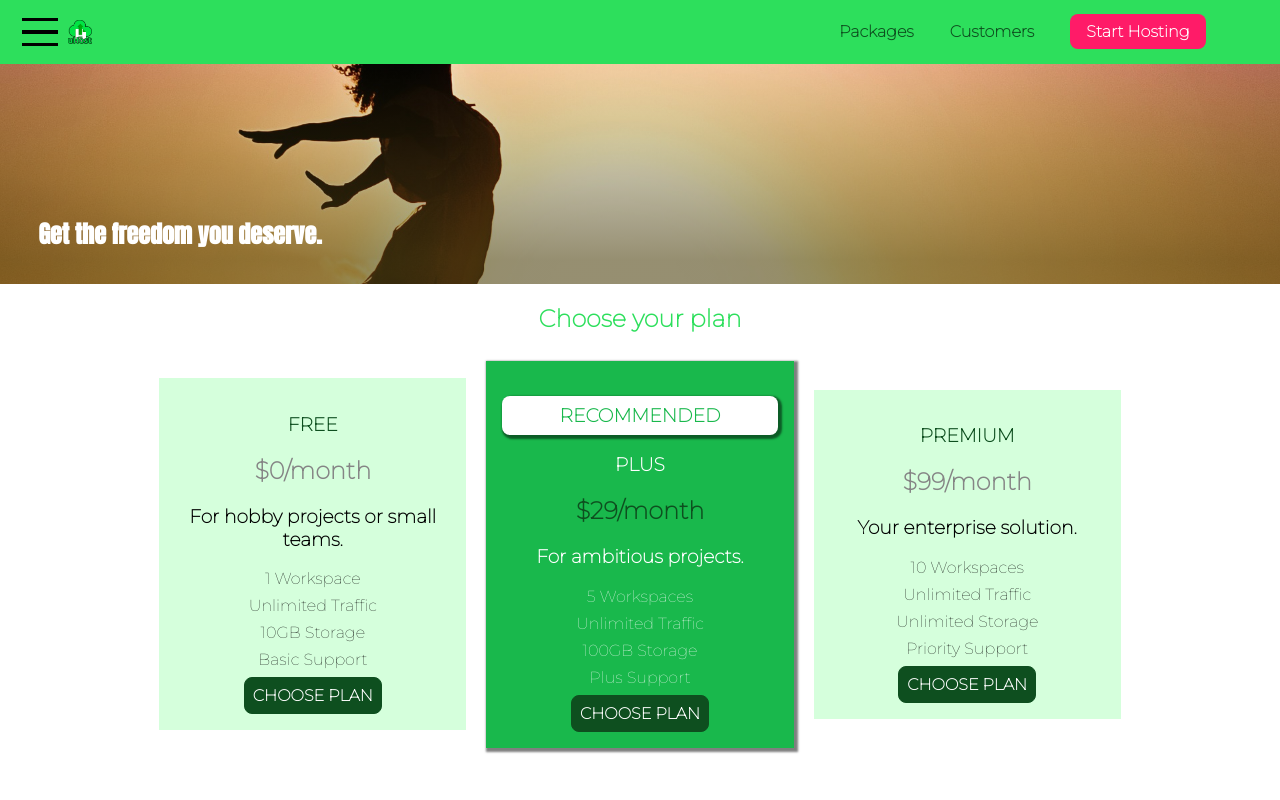
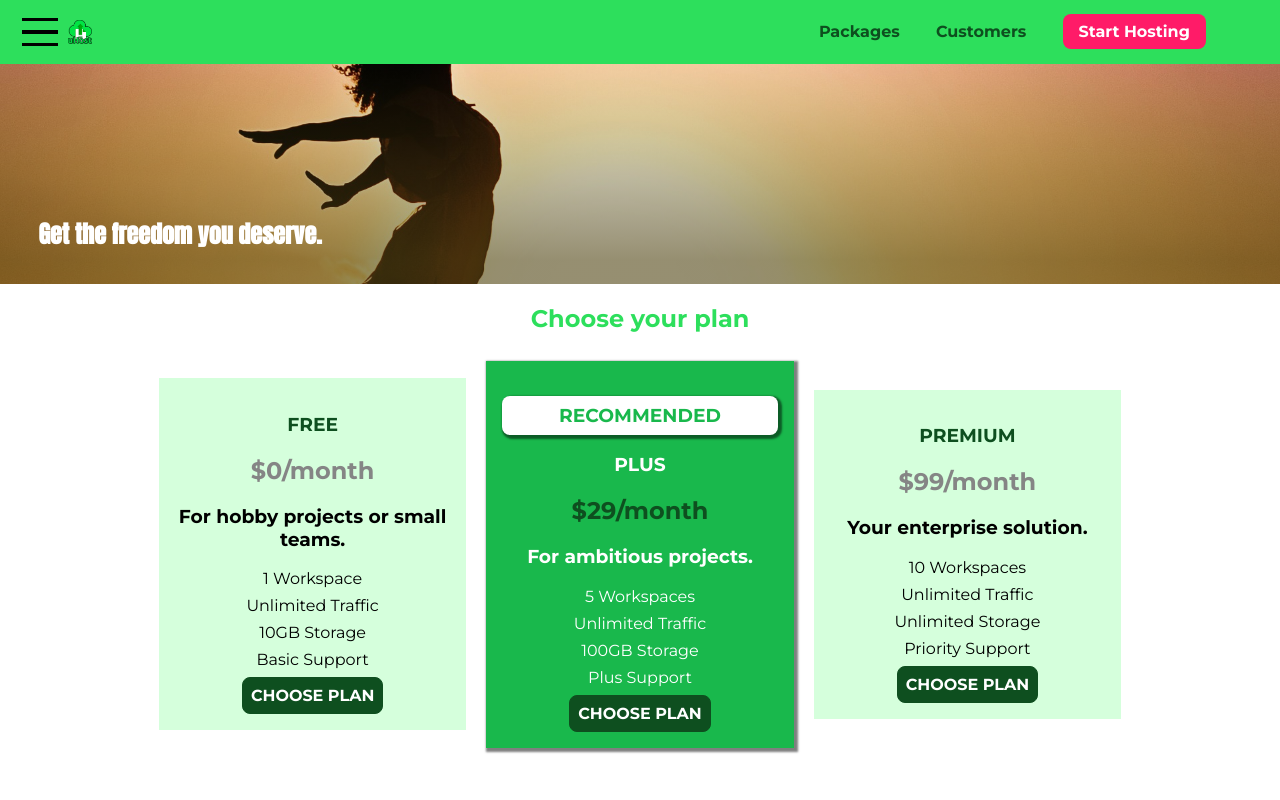
Before and after one commit to theo82/server-website, a plain HTML site: page index.html in a window 1280 px wide. Shown: the top 800 px of the page. Drawn offline with Linux system fonts and the light colour scheme.

Commit message:
Making some modifications

```diff
--- a/customers/customers.css
+++ b/customers/customers.css
@@ -14,7 +14,7 @@
 
 .testimonial__image-container {
   width: 65%;
-  max-width: 462px;
+  max-width: 580px;
   display: inline-block;
   vertical-align: middle;
   box-shadow: 3px 3px 3px 3px rgba(0, 0, 0, 0.3);
--- a/index.html
+++ b/index.html
@@ -1,18 +1,14 @@
 <!DOCTYPE html>
 <html lang="en">
   <head>
-    <meta charset="UTF-8" />
-    <meta http-equiv="X-UA-Compatible" content="ie=edge" />
+    <meta charset="UTF-8">
+    <meta http-equiv="X-UA-Compatible" content="ie=edge">
     <title>uHost</title>
-    <link rel="shortcut icon" href="favicon.png" />
-    <link rel="preconnect" href="https://fonts.googleapis.com">
-    <link rel="preconnect" href="https://fonts.gstatic.com" crossorigin>
-    <link href="https://fonts.googleapis.com/css2?family=Anton&display=swap" rel="stylesheet">
-    <link rel="preconnect" href="https://fonts.googleapis.com">
-    <link rel="preconnect" href="https://fonts.gstatic.com" crossorigin>
-    <link href="https://fonts.googleapis.com/css2?family=Montserrat:wght@100&display=swap" rel="stylesheet">
-    <link rel="stylesheet" href="shared.css"/>
-    <link rel="stylesheet" href="main.css"/>
+    <link rel="shortcut icon" href="favicon.png">
+    <link href="https://fonts.googleapis.com/css?family=Anton" rel="stylesheet">
+    <link href="https://fonts.googleapis.com/css?family=Montserrat:400,700" rel="stylesheet">
+    <link rel="stylesheet" href="shared.css">
+    <link rel="stylesheet" href="main.css">
     </style>
   </head>
 
```
